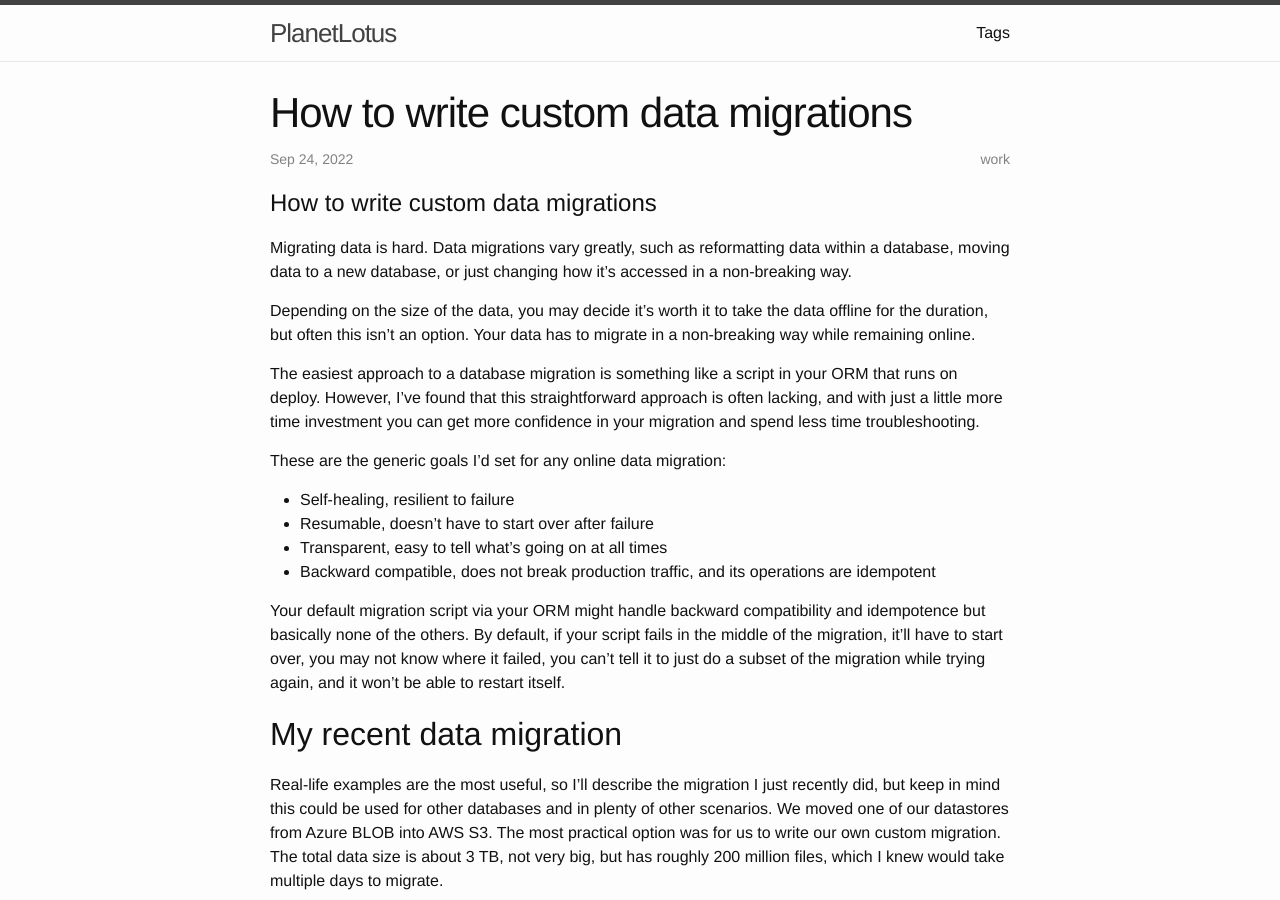
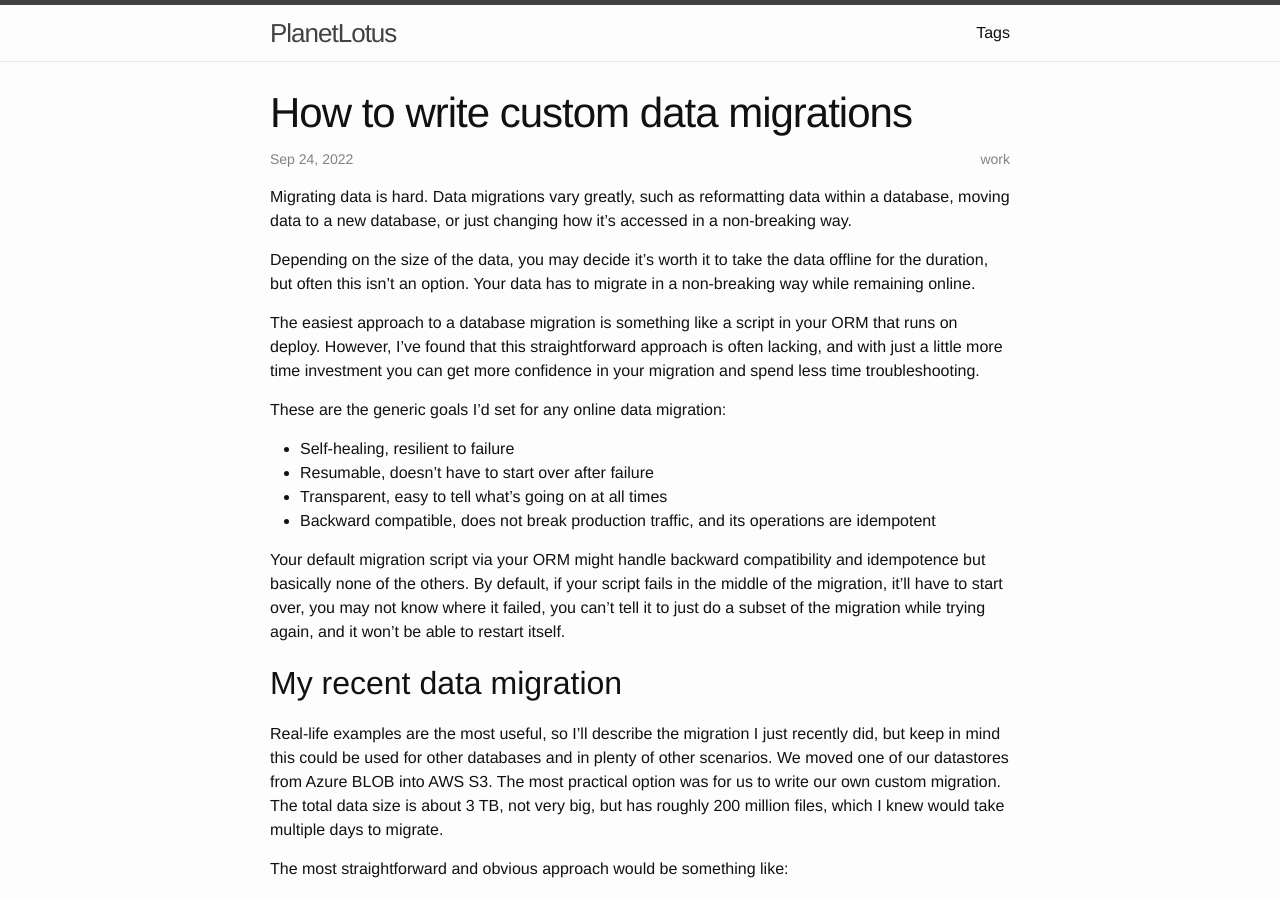
Before and after one commit to PlanetLotus/PlanetLotus.github.io, a Jekyll site: the page built from _posts/2022-09-24-data-migrations.md, in a window 1280 px wide and 900 px high. Built offline with Jekyll 4.4.1, drawn with Linux system fonts in a browser that asks for light colours; comment, search, counter and statistics services are not loaded.

Commit message:
Update 2022-09-24-data-migrations.md

```diff
--- a/_posts/2022-09-24-data-migrations.md
+++ b/_posts/2022-09-24-data-migrations.md
@@ -4,8 +4,6 @@ title: "How to write custom data migrations"
 description: "Data migrations are scary. Here's how to gain a better understanding of your data and how to migrate it safely."
 tags: [work]
 ---
-
-# How to write custom data migrations
 
 Migrating data is hard. Data migrations vary greatly, such as reformatting data within a database, moving data to a new database, or just changing how it's accessed in a non-breaking way.
 
```
